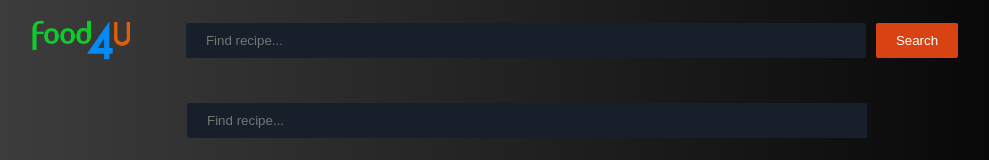
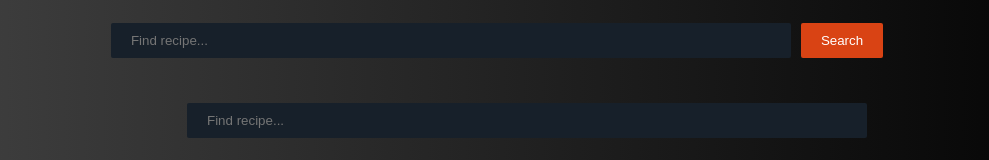
Before and after one commit to arvil29/food4u, a React (Create React App) app: page / in a window 1280 px wide. Shown: the top 160 px of the page, without its empty margins (128-1117 px from the left). Built offline with nearby package versions, Linux system fonts and the light colour scheme; no server answers.

Commit message:
food4uherokuapp

```diff
--- a/src/App.js
+++ b/src/App.js
@@ -53,7 +53,7 @@ const getSearch = e => {
 
 
         <form onSubmit={getSearch} className="search-form">
-          <img className="logo" src={logo} alt=""/>
+
           <input placeHolder="Find recipe..." className="search-bar" type="text" value={search} onChange={updateSearch}/>
           <button className="search-button" type="submit">
             Search
```
